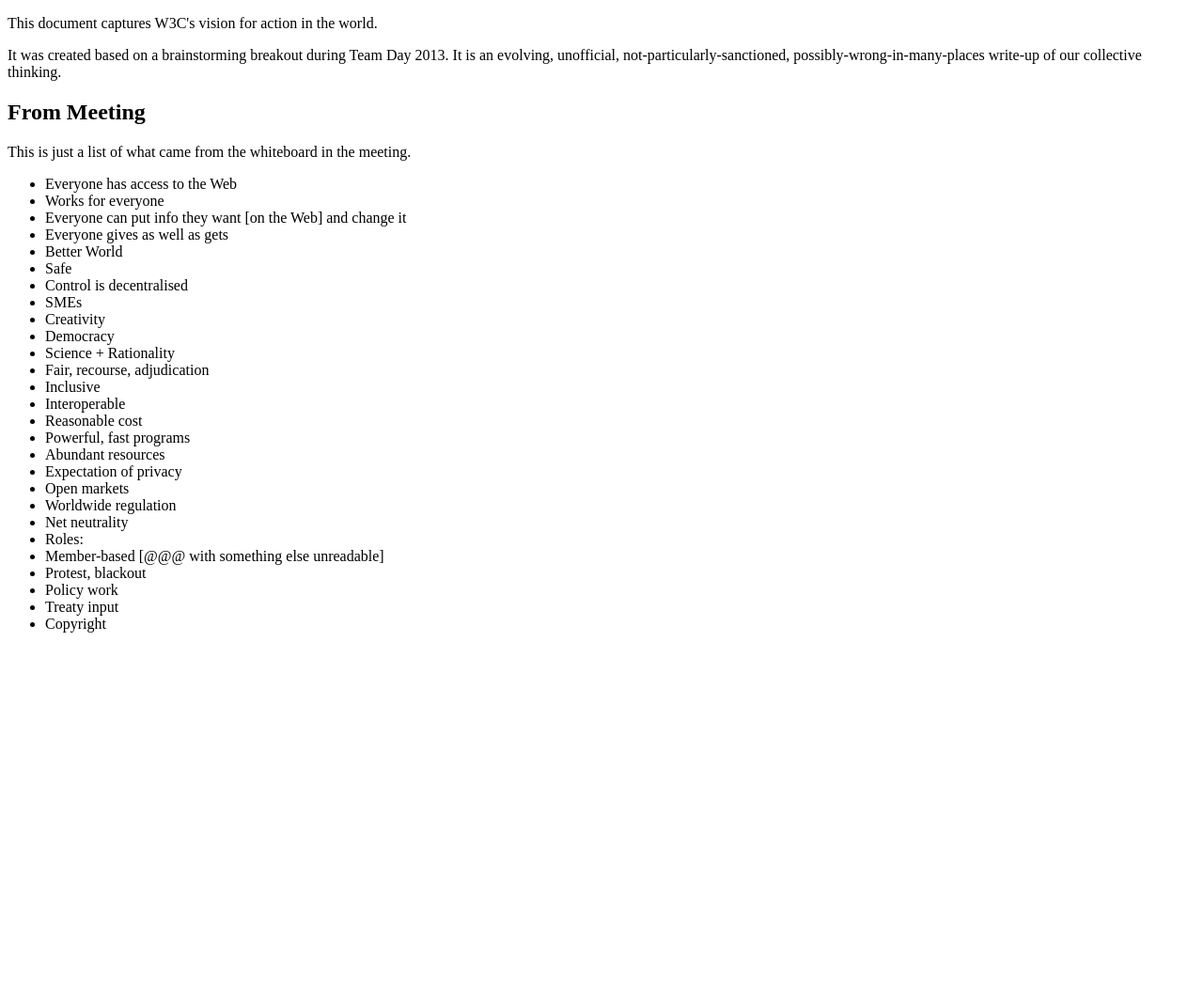
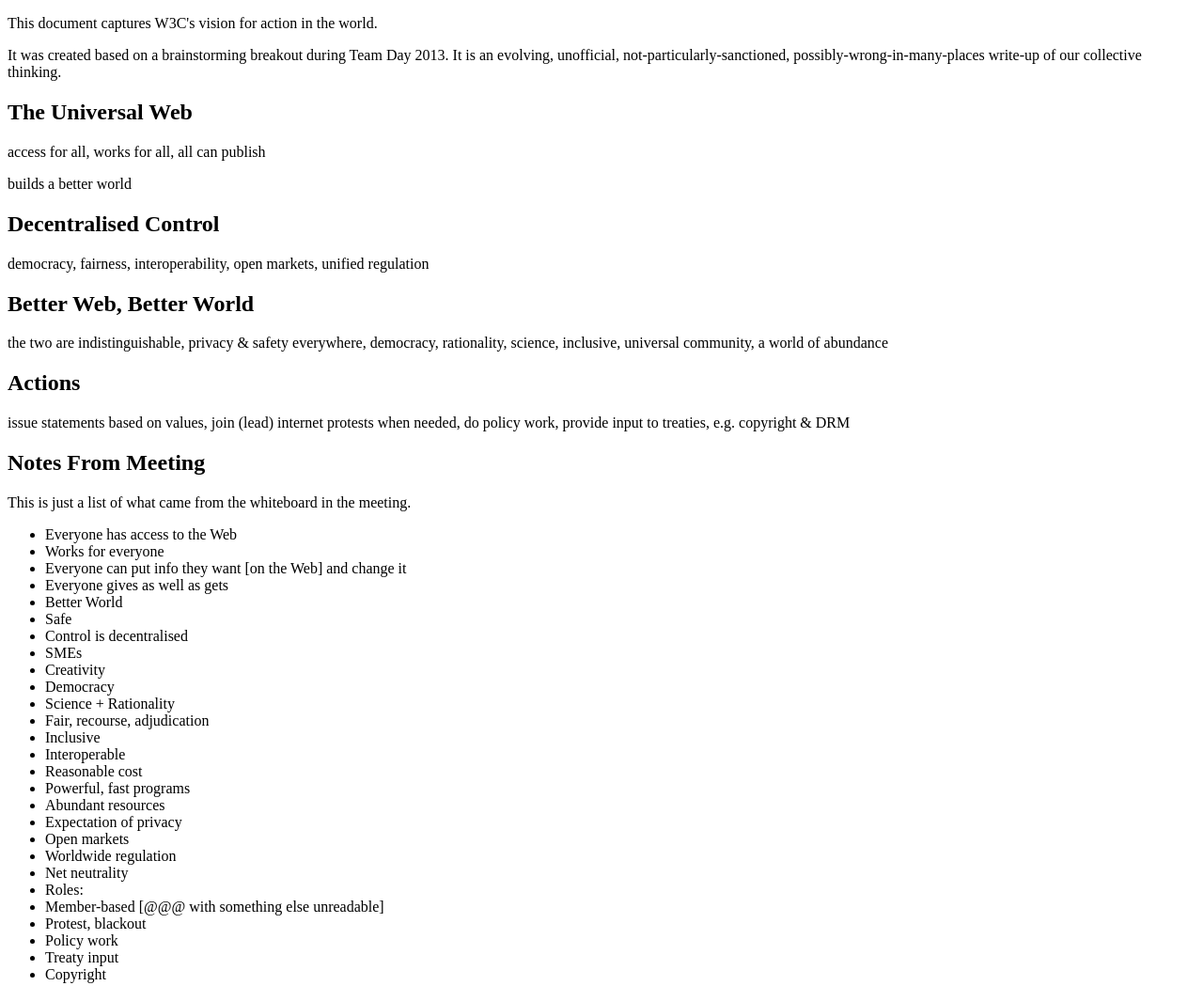
Before and after one commit to darobin/vision-old, a plain HTML site: page index.html in a window 1280 px wide. Shown: the whole page at 94% size. Before the commit the page ends 800 px from the top, so only its background shows below. Drawn offline with Linux system fonts and the light colour scheme.

Commit message:
expand some notes a bit

```diff
--- a/index.html
+++ b/index.html
@@ -39,7 +39,40 @@
     </section>
 
     <section>
-      <h2>From Meeting</h2>
+      <h2>The Universal Web</h2>
+      <p>
+        access for all, works for all, all can publish
+      </p>
+      <p>
+        builds a better world
+      </p>
+    </section>
+
+    <section>
+      <h2>Decentralised Control</h2>
+      <p>
+        democracy, fairness, interoperability, open markets, unified regulation
+      </p>
+    </section>
+
+    <section>
+      <h2>Better Web, Better World</h2>
+      <p>
+        the two are indistinguishable, privacy &amp; safety everywhere, democracy, rationality,
+        science, inclusive, universal community, a world of abundance
+      </p>
+    </section>
+
+    <section>
+      <h2>Actions</h2>
+      <p>
+        issue statements based on values, join (lead) internet protests when needed, do policy
+        work, provide input to treaties, e.g. copyright &amp; DRM
+      </p>
+    </section>
+
+    <section class='appendix'>
+      <h2>Notes From Meeting</h2>
       <p>
         This is just a list of what came from the whiteboard in the meeting.
       </p>
```
